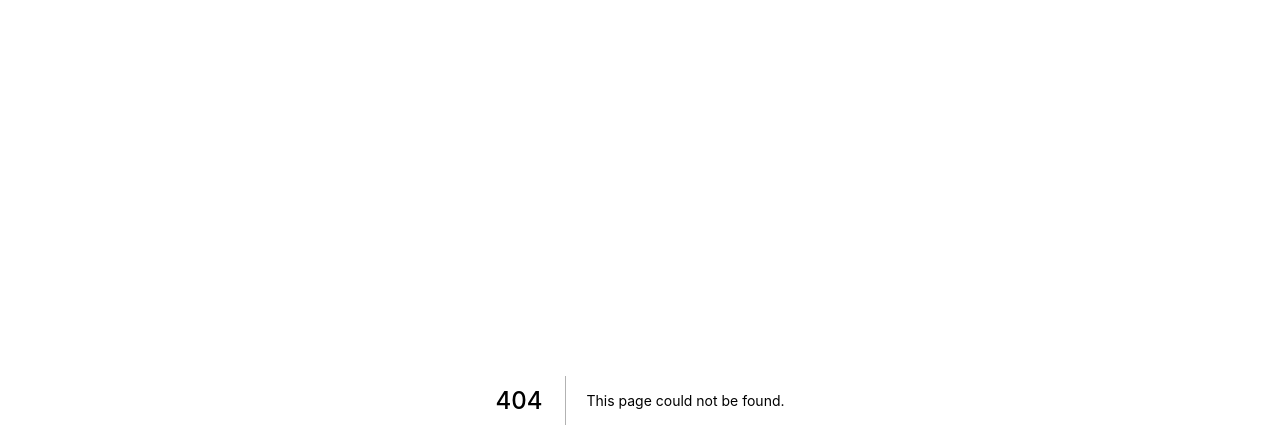
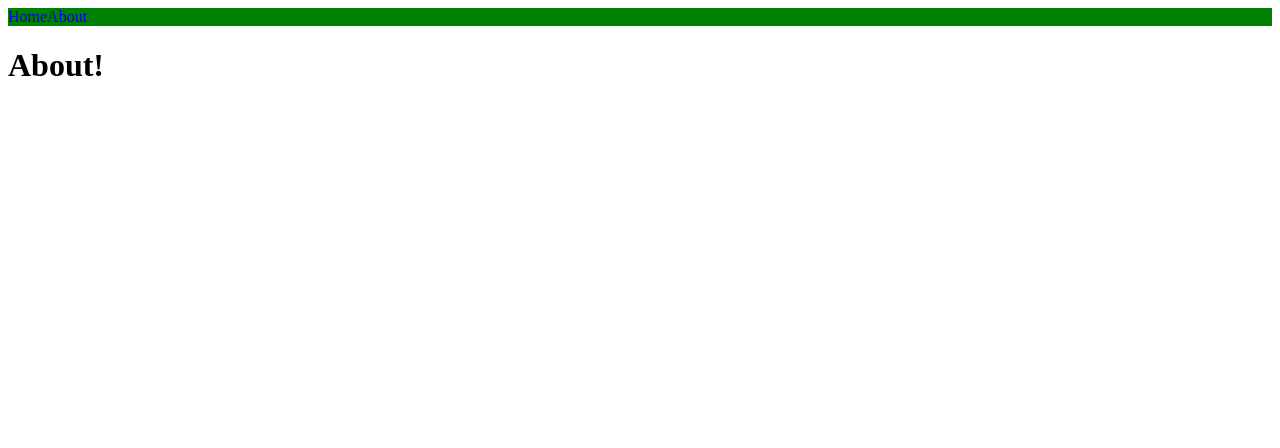
Before and after one commit to alexYooDev/nexjs-init, a Next.js app: page /about in a window 1280 px wide. Before the commit this address had no page. Shown: the top 448 px of the page. Built offline with nearby package versions, Linux system fonts and the light colour scheme.

Commit message:
apply styles with styled jsx

```diff
--- /dev/null
+++ b/components/NavBar.tsx
@@ -0,0 +1,23 @@
+import Link from 'next/link';
+import { useRouter } from 'next/router';
+
+export default function NavBar() {
+  return (
+    <nav>
+      <Link href='/'>
+        <a>Home</a>
+      </Link>
+      <Link href='/about'>
+        <a>About</a>
+      </Link>
+      <style jsx>{`
+        nav {
+          background-color: green;
+        }
+        a {
+          text-decoration: none;
+        }
+      `}</style>
+    </nav>
+  );
+}
--- /dev/null
+++ b/css.d.ts
@@ -0,0 +1,4 @@
+declare module '*.module.css' {
+  const styles: { [className: string]: string };
+  export = styles;
+}
--- /dev/null
+++ b/pages/about.tsx
@@ -0,0 +1,10 @@
+import NavBar from '../components/NavBar';
+
+export default function About() {
+  return (
+    <div>
+      <NavBar />
+      <h1>About!</h1>
+    </div>
+  );
+}
--- a/pages/index.ts
+++ /dev/null
@@ -1,3 +0,0 @@
-export default function Home() {
-  return 'Hi!';
-}
```
Also changed, not shown: custom.d.ts (added, +8 -0 lines), pages/index.tsx (added, +10 -0 lines), .eslintrc.json.
